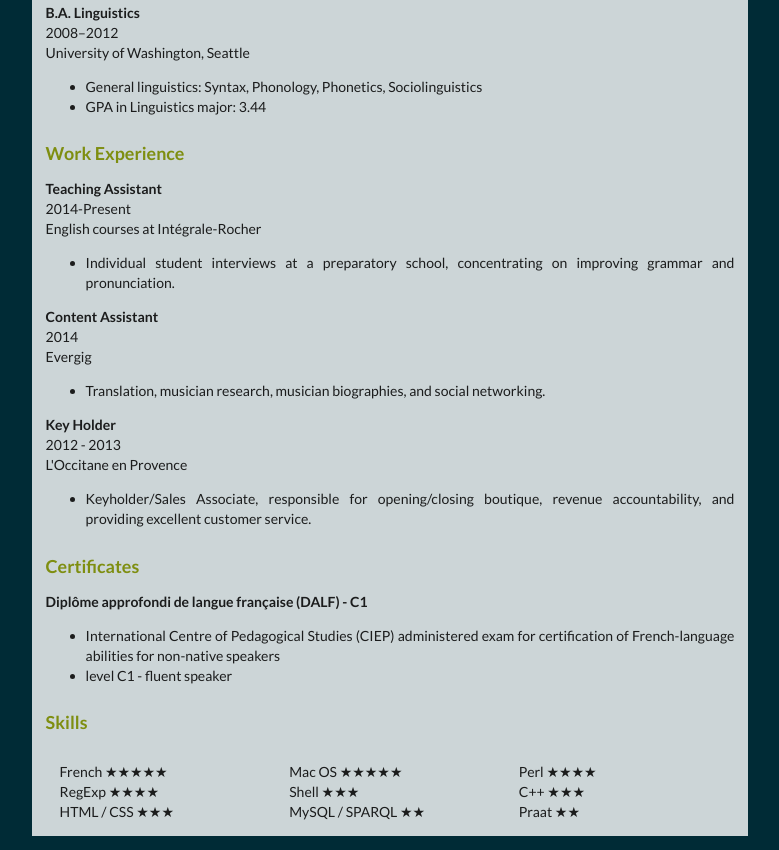
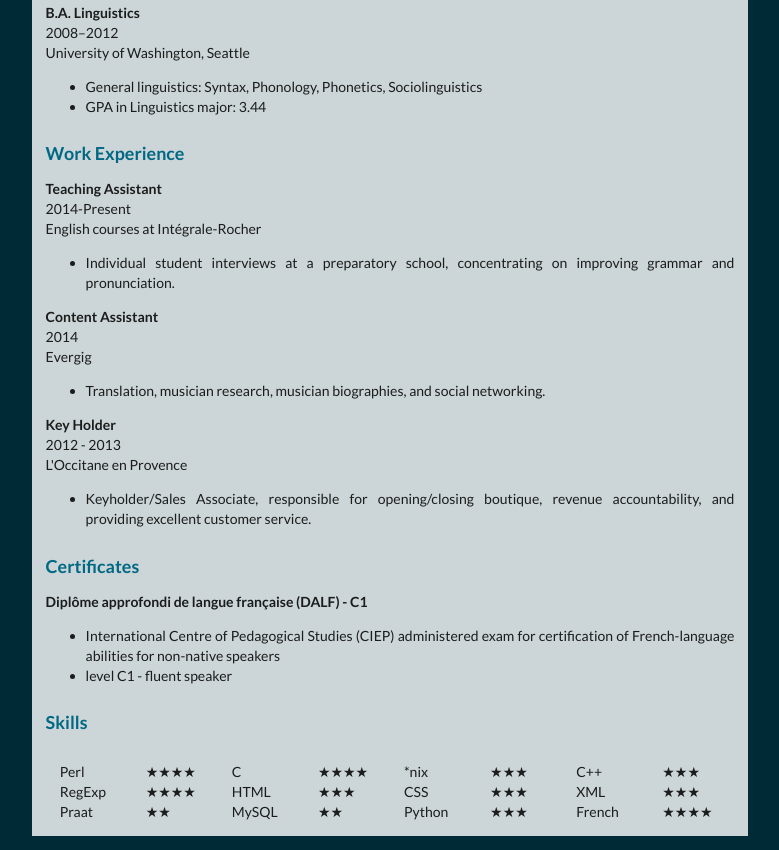
Before and after one commit to genbien/genbien.github.io, a plain HTML site: page cv.html in a window 1280 px wide. Shown: the part 844-1694 px from the top of the page, without its empty margins (250-1029 px from the left). Drawn offline with Linux system fonts and the light colour scheme.

Commit message:
mod: aligned/updated skills

```diff
--- a/cv.html
+++ b/cv.html
@@ -103,33 +103,78 @@
 	        </p>
 	      	<h3>Skills</h3>
         	<div class="ui centered padded grid">
-	        	<div class="three column row">
+	        	<div class="eight column row">
 	        		<div class="column">
-        				French ★★★★★
+        				Perl
         			</div>
         			<div class="column">
-        				Mac OS ★★★★★
+        				★★★★
         			</div>
         			<div class="column">
-        				Perl ★★★★
+        				C
+        			</div>
+        			<div class="column">
+        				★★★★
+        			</div>
+        			<div class="column">
+        				*nix
+        			</div>
+        			<div class="column">
+        				★★★
+        			</div>
+        			<div class="column">
+        				C++
+        			</div>
+        			<div class="column">
+        				★★★
+        			</div>
+        			<div class="column">
+        				RegExp
+        			</div>
+        			<div class="column">
+        				★★★★
         			</div>
 	        		<div class="column">
-        				RegExp ★★★★
+        				HTML
         			</div>
         			<div class="column">
-        				Shell ★★★
+        				★★★
         			</div>
         			<div class="column">
-        				C++ ★★★
-        			</div>
-	        		<div class="column">
-        				HTML / CSS ★★★
+        				CSS
         			</div>
         			<div class="column">
-        				MySQL / SPARQL ★★
+        				★★★
         			</div>
         			<div class="column">
-        				Praat ★★
+        				XML
+        			</div>
+        			<div class="column">
+        				★★★
+        			</div>
+        			<div class="column">
+        				Praat
+        			</div>
+        			<div class="column">
+        				★★
+        			</div>
+        			<div class="column">
+        				MySQL
+        			</div>
+        			<div class="column">
+        				★★
+        			</div>
+        			<div class="column">
+        				Python
+        			</div>
+        			<div class="column">
+        				★★★
+        			</div>
+        			<div class="column">
+        				French
+        			</div>
+        			<div class="column">
+        				★★★★
         			</div>
         		</div>
         	</div>
--- a/cv_css.css
+++ b/cv_css.css
@@ -9,5 +9,5 @@ body {
 }
 
 .cv h1, h2, h3, h4, h5, h6 {
-  color: #7e8e10;
+  color: #006883;
 }
```
